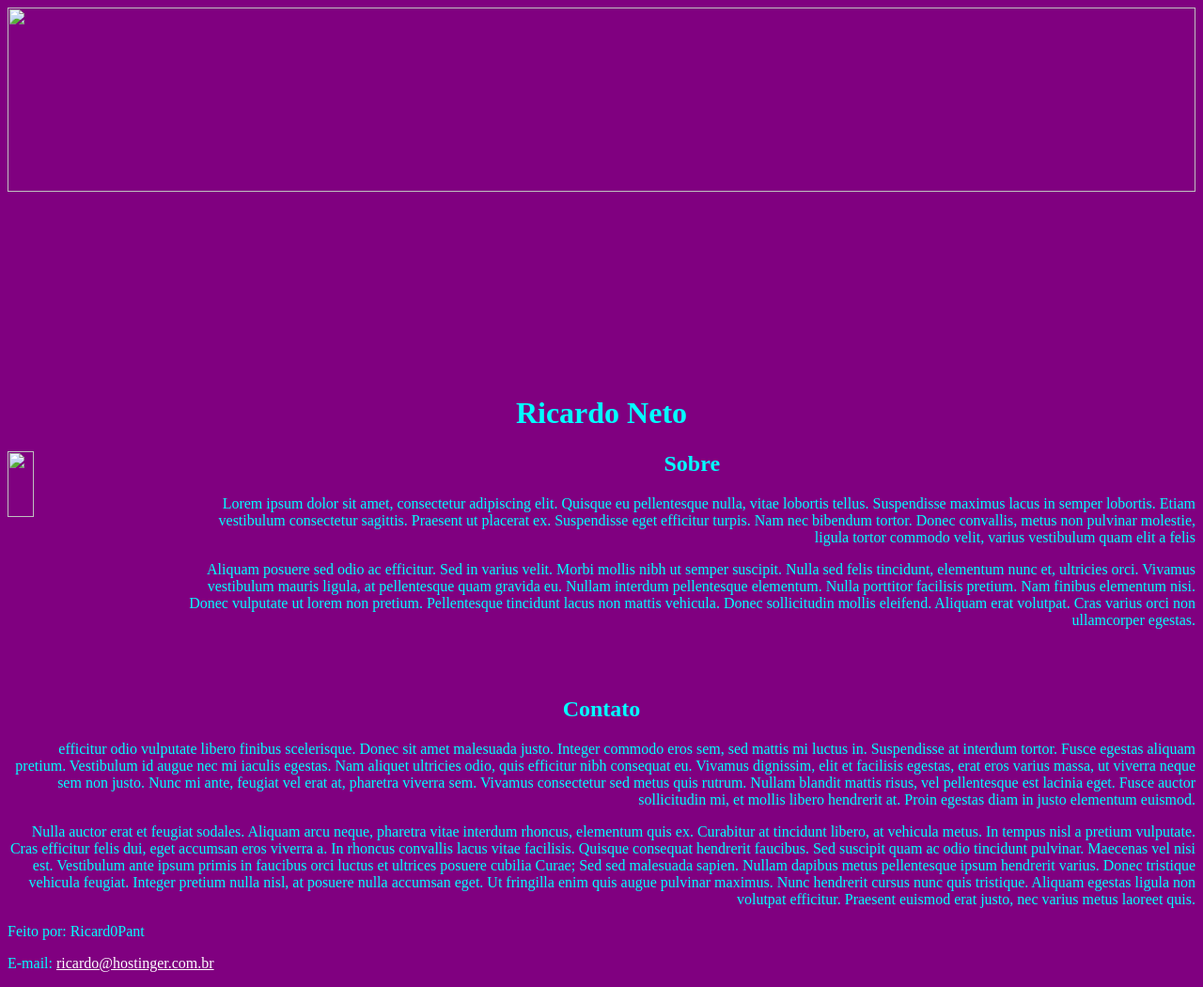
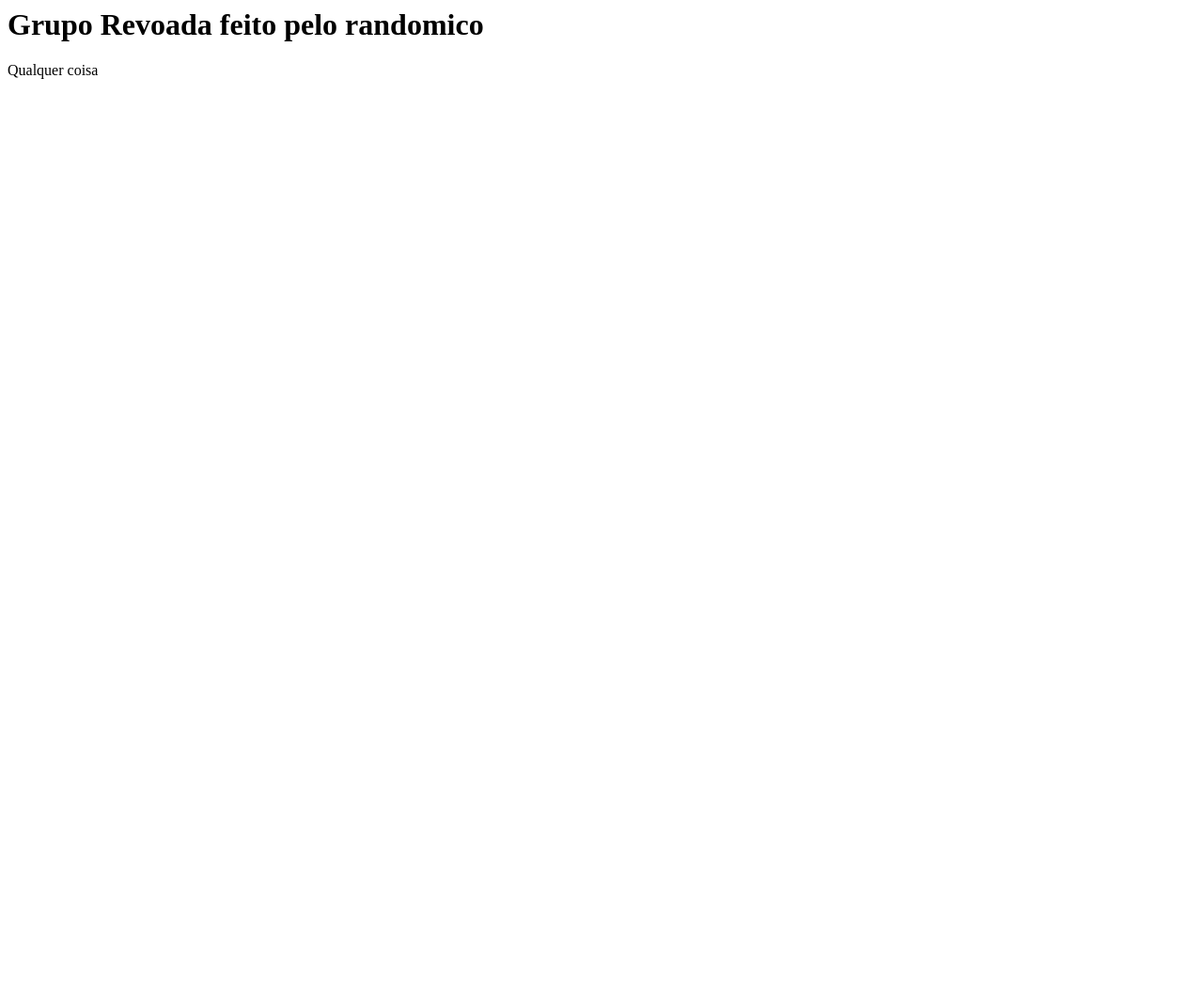
Before and after one commit to 2RB-Revoada/2RB-Randolas.github.io, a plain HTML site: page index.html in a window 1280 px wide. Shown: the whole page at 94% size. After the commit the page ends 800 px from the top, so only its background shows below. Drawn offline with Linux system fonts and the light colour scheme.

Commit message:
Update index.html

```diff
--- a/index.html
+++ b/index.html
@@ -1,33 +1,9 @@
 <html>
-<meta charset="utf-8">
-    <head>
-        <img src="bg.png" height="50%" width="100%"></>
-        <h1 style="color:cyan;" align="center">Ricardo Neto</h1>
-        <img src="foto.png" height="30%" width="15%" align="left"></>
-        <title>Meu Site HTML</title>
-    </head>
+  <head>
+  </head>
+  <body>
+    <h1>Grupo Revoada feito pelo randomico</h1>
 
-    <body style="background-color:purple;">
-        <h2 style="color:cyan;" align="center">Sobre</h2>
-
-            <p style="color:cyan;" align="right">Lorem ipsum dolor sit amet, consectetur adipiscing elit. Quisque eu pellentesque nulla, vitae lobortis tellus. Suspendisse maximus lacus in semper lobortis. Etiam vestibulum consectetur sagittis. Praesent ut placerat ex. Suspendisse eget efficitur turpis. Nam nec bibendum tortor. Donec convallis, metus non pulvinar molestie, ligula tortor commodo velit, varius vestibulum quam elit a felis</p>
-
-            <p style="color:cyan;" align="right">Aliquam posuere sed odio ac efficitur. Sed in varius velit. Morbi mollis nibh ut semper suscipit. Nulla sed felis tincidunt, elementum nunc et, ultricies orci. Vivamus vestibulum mauris ligula, at pellentesque quam gravida eu. Nullam interdum pellentesque elementum. Nulla porttitor facilisis pretium. Nam finibus elementum nisi. Donec vulputate ut lorem non pretium. Pellentesque tincidunt lacus non mattis vehicula. Donec sollicitudin mollis eleifend. Aliquam erat volutpat. Cras varius orci non ullamcorper egestas.</p>
-
-            <br></br>
-
-        <h2 style="color:cyan;" align="center">Contato</h2>
-
-            <p style="color:cyan;" align="right">efficitur odio vulputate libero finibus scelerisque. Donec sit amet malesuada justo. Integer commodo eros sem, sed mattis mi luctus in. Suspendisse at interdum tortor. Fusce egestas aliquam pretium. Vestibulum id augue nec mi iaculis egestas. Nam aliquet ultricies odio, quis efficitur nibh consequat eu. Vivamus dignissim, elit et facilisis egestas, erat eros varius massa, ut viverra neque sem non justo. Nunc mi ante, feugiat vel erat at, pharetra viverra sem. Vivamus consectetur sed metus quis rutrum. Nullam blandit mattis risus, vel pellentesque est lacinia eget. Fusce auctor sollicitudin mi, et mollis libero hendrerit at. Proin egestas diam in justo elementum euismod.</p>
-
-            <p style="color:cyan;" align="right">Nulla auctor erat et feugiat sodales. Aliquam arcu neque, pharetra vitae interdum rhoncus, elementum quis ex. Curabitur at tincidunt libero, at vehicula metus. In tempus nisl a pretium vulputate. Cras efficitur felis dui, eget accumsan eros viverra a. In rhoncus convallis lacus vitae facilisis. Quisque consequat hendrerit faucibus. Sed suscipit quam ac odio tincidunt pulvinar. Maecenas vel nisi est. Vestibulum ante ipsum primis in faucibus orci luctus et ultrices posuere cubilia Curae; Sed sed malesuada sapien. Nullam dapibus metus pellentesque ipsum hendrerit varius. Donec tristique vehicula feugiat. Integer pretium nulla nisl, at posuere nulla accumsan eget. Ut fringilla enim quis augue pulvinar maximus. Nunc hendrerit cursus nunc quis tristique. Aliquam egestas ligula non volutpat efficitur. Praesent euismod erat justo, nec varius metus laoreet quis.</p>
-
-    </body>
-
-    <footer>
-        <p style="color:cyan;"> Feito por: Ricard0Pant</p>
-        <p style="color:cyan;"> E-mail: <a style="color:white;" href="mailto:ricardo@hostinger.com.br"> ricardo@hostinger.com.br </a> </p>
-
-
-    </footer>
+    <p>Qualquer coisa</p>
+  </body>
 </html>
```
